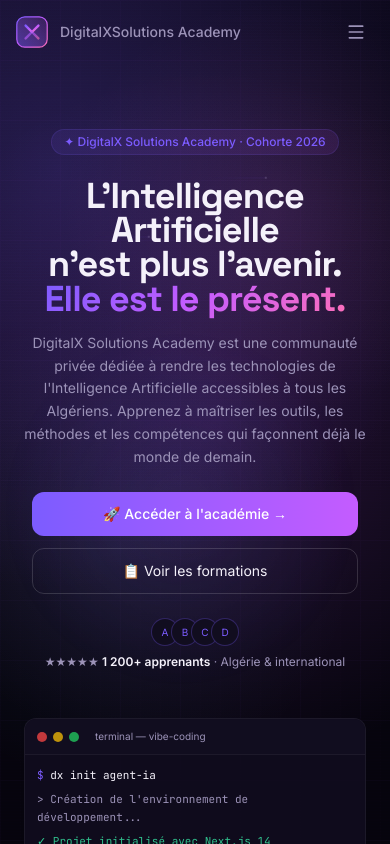
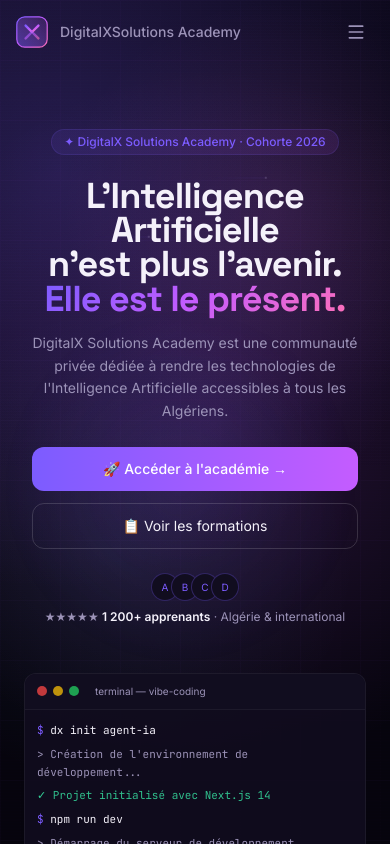
Before and after one commit to karimbzn31/DigitalX-Solutions-, a Next.js app: page / in a window 390 px wide. Shown: the top 844 px of the page. Built offline with nearby package versions, Linux system fonts and the light colour scheme.

Commit message:
📱 Mobile hero: shorter subtitle

```diff
--- a/src/components/landing/Hero.tsx
+++ b/src/components/landing/Hero.tsx
@@ -205,9 +205,15 @@
           transition={{ duration: 0.5, delay: 0.4 }}
           className="text-sm sm:text-base md:text-lg text-mist text-center max-w-3xl mt-4 md:mt-8 leading-relaxed px-2"
         >
-          DigitalX Solutions Academy est une communauté privée dédiée à rendre les technologies
-          de l&apos;Intelligence Artificielle accessibles à tous les Algériens. Apprenez à maîtriser
-          les outils, les méthodes et les compétences qui façonnent déjà le monde de demain.
+          <span className="block md:hidden">
+            DigitalX Solutions Academy est une communauté privée dédiée à rendre les technologies
+            de l&apos;Intelligence Artificielle accessibles à tous les Algériens.
+          </span>
+          <span className="hidden md:block">
+            DigitalX Solutions Academy est une communauté privée dédiée à rendre les technologies
+            de l&apos;Intelligence Artificielle accessibles à tous les Algériens. Apprenez à maîtriser
+            les outils, les méthodes et les compétences qui façonnent déjà le monde de demain.
+          </span>
         </motion.p>
 
         <motion.div
```
